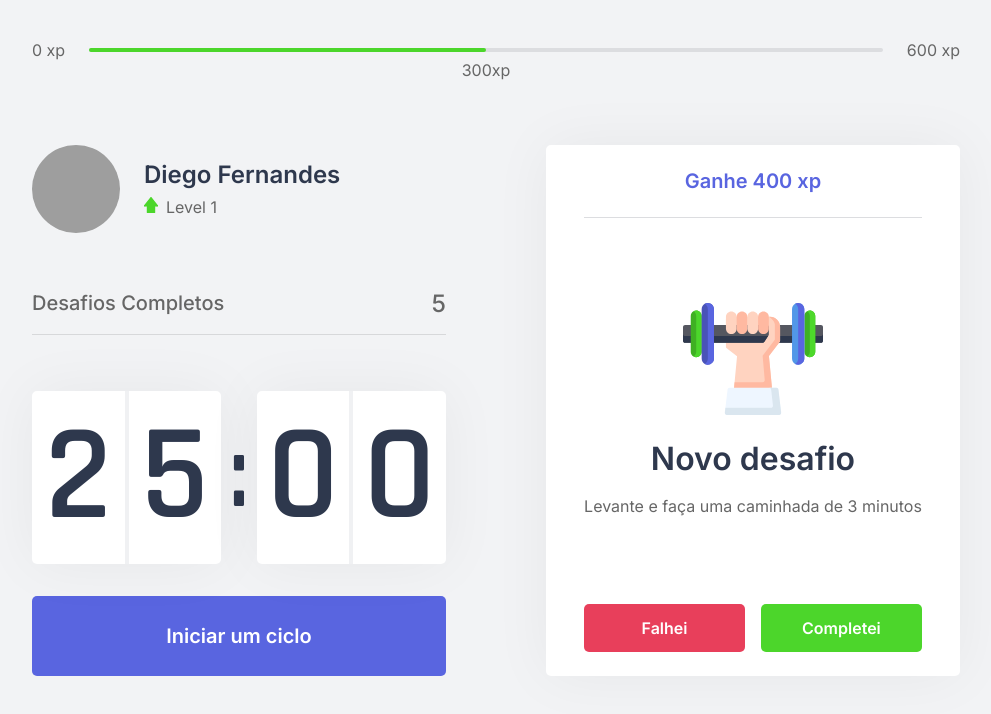
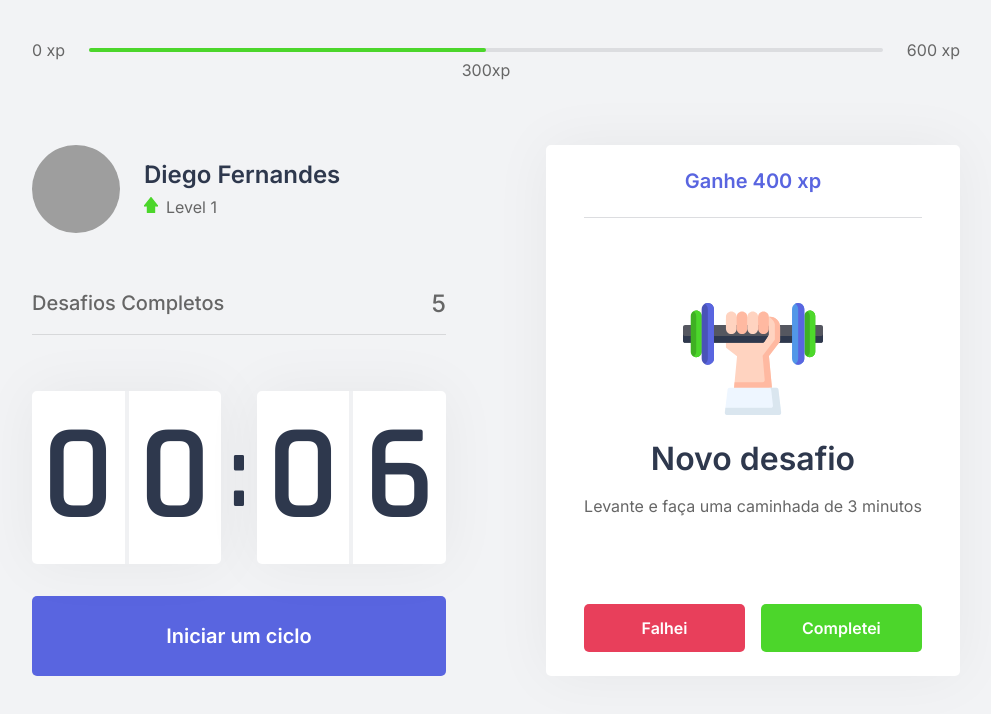
Before and after one commit to carolribeiro2112/moveit-nextjs-nlw04, a Next.js app: page / in a window 1280 px wide. Shown: the top 714 px of the page, without its empty margins (144-1135 px from the left). Built offline with nearby package versions, Linux system fonts and the light colour scheme; grey boxes are pictures that could not be loaded.

Commit message:
create challenge context

```diff
--- a/src/components/ChallengeBox/ChallengeBox.tsx
+++ b/src/components/ChallengeBox/ChallengeBox.tsx
@@ -1,6 +1,10 @@
+import { useContext } from "react";
+import { ChallengesContext } from "../../contexts/ChallengesContext";
 import { ChallengeBoxContainer, ChallengeNotActive, ChallengeIsActive, FailedButton, CompletedButton } from "./style";
 
 export function ChallengeBox() {
+  const contextData = useContext(ChallengesContext)
+
   const hasActiveChallenge = true;
 
   return (
--- a/src/components/CountDown/index.tsx
+++ b/src/components/CountDown/index.tsx
@@ -1,10 +1,13 @@
-import { useState, useEffect } from 'react';
+import { useState, useEffect, useContext } from 'react';
+import { ChallengesContext } from '../../contexts/ChallengesContext';
 import {CountdownContainer, Button, ButtonActive} from './styles';
 
 let countdownTimeout: NodeJS.Timeout;
 
 export function Countdown () {
-  const [time, setTime] = useState(25*60);
+  const { startNewChallenge } = useContext(ChallengesContext)
+
+  const [time, setTime] = useState(0.1*60);
   const [isActive, setIsActive] = useState(false);
   const [hasFinished, setHasFinished] = useState(false);
 
@@ -32,6 +35,7 @@
     } else if (isActive && time === 0){
       setHasFinished(true);
       setIsActive(false);
+      startNewChallenge();
     }
   },[isActive, time])
 
@@ -49,8 +53,7 @@
         </div>
       </CountdownContainer>
 
-      {
-        hasFinished ? (
+      {hasFinished ? (
         <Button disabled>
           Ciclo encerrado
         </Button>
@@ -70,11 +73,6 @@
           </>
         )
       }
-
-
-
-
-
     </div>
   );
 }
--- /dev/null
+++ b/src/contexts/ChallengesContext.tsx
@@ -0,0 +1,44 @@
+import { createContext, ReactNode, useState } from "react";
+
+interface ChallengesContextData {
+  level: number;
+  levelUp: ()=> void;
+  currentExperience: number;
+  challengesCompleted: number;
+  startNewChallenge: () => void;
+}
+
+interface ChallengesProviderProps {
+  children: ReactNode
+}
+
+
+export const ChallengesContext = createContext({} as ChallengesContextData);
+
+export function ChallengesProvider({children}: ChallengesProviderProps) {
+  const [level, setLevel] = useState(1);
+  const [currentExperience, setCurrentExperience] = useState(0);
+  const [challengesCompleted, setChallengesCompleted] = useState(0);
+
+  function levelUp() {
+    setLevel(level + 1)
+  }
+
+  function startNewChallenge() {
+    console.log('new challlenge')
+  }
+
+  return (
+    <ChallengesContext.Provider
+      value={{
+        level,
+        levelUp,
+        currentExperience,
+        challengesCompleted,
+        startNewChallenge
+      }}
+    >
+      {children}
+    </ChallengesContext.Provider>
+  )
+}
--- a/src/pages/_app.tsx
+++ b/src/pages/_app.tsx
@@ -1,11 +1,13 @@
 import GlobalStyle from '../styles/global';
+
+import { ChallengesProvider } from '../contexts/ChallengesContext'
 
 function MyApp({ Component, pageProps }) {
   return (
-    <>
+    <ChallengesProvider>
       <Component {...pageProps} />
       <GlobalStyle/>
-    </>
+    </ChallengesProvider>
   )
 }
 
```
Lines whose indentation alone changed are shown as unchanged.
